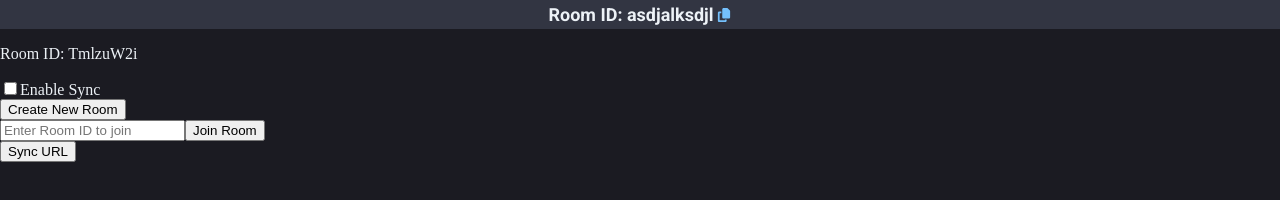
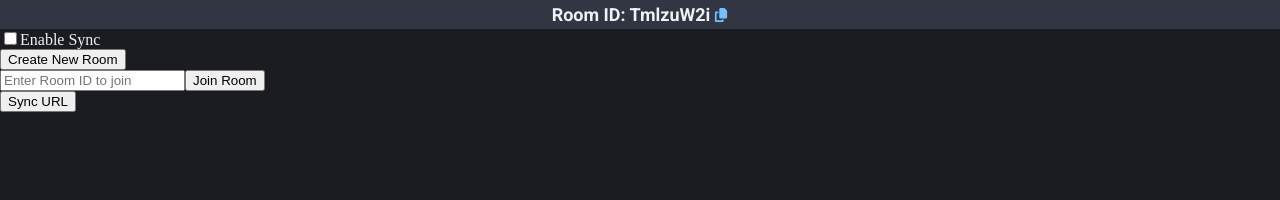
Before and after one commit to ChrisLFieldsII/watch-room, a website built with webpack: page browserAction/index.html in a window 1280 px wide. Built offline with nearby package versions, Linux system fonts and the light colour scheme; some packages are replaced by stand-ins of ours.

Commit message:
hook up render room id

```diff
--- a/browserAction/index.html
+++ b/browserAction/index.html
@@ -13,7 +13,9 @@
     >
       <span class="roboto-bold room-id">
         Room ID:
-        <span id="room-id">asdjalksdjl</span>
+        <span id="room-id">
+          <!-- room id will be injected here by action script -->
+        </span>
       </span>
 
       <svg
--- a/src/browserAction.ts
+++ b/src/browserAction.ts
@@ -12,8 +12,8 @@ import {
 } from './utils'
 
 function renderRoomId(roomId: string) {
-  const roomIdEle = $(`<p>Room ID: ${roomId}</p>`)
-  $('body').append(roomIdEle)
+  const roomIdEle = $('#room-id')
+  roomIdEle.text(roomId)
   return roomIdEle
 }
 
@@ -90,7 +90,7 @@ async function main() {
   renderEnableCheckbox(enabled)
 
   const setRoomId = async (newRoomId: string) => {
-    roomIdEle.text(`Room ID: ${newRoomId}`)
+    roomIdEle.text(newRoomId)
     await browser.storage.local.set({ [STORAGE_KEYS.ROOM_ID]: newRoomId })
   }
 
```
